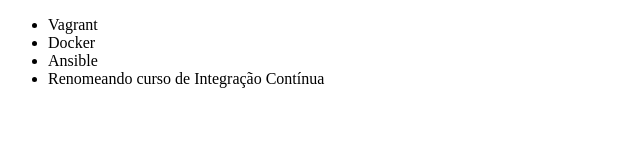
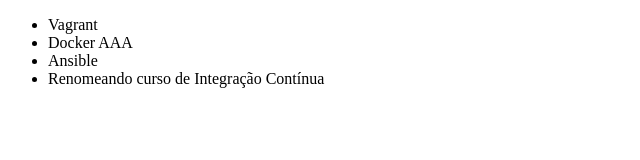
Before and after one commit to jvictormc/git, a plain HTML site: page index.html in a window 1280 px wide. Shown: the full height of the page, 0-640 px from the left. Drawn offline with Linux system fonts and the light colour scheme.

Commit message:
Teste de conflito

```diff
--- a/index.html
+++ b/index.html
@@ -7,7 +7,7 @@
 <body>
     <ul>
         <li>Vagrant</li>
-        <li>Docker</li>
+        <li>Docker AAA</li>
         <li>Ansible</li>
         <li>Renomeando curso de Integração Contínua</li>
     </ul>
```
